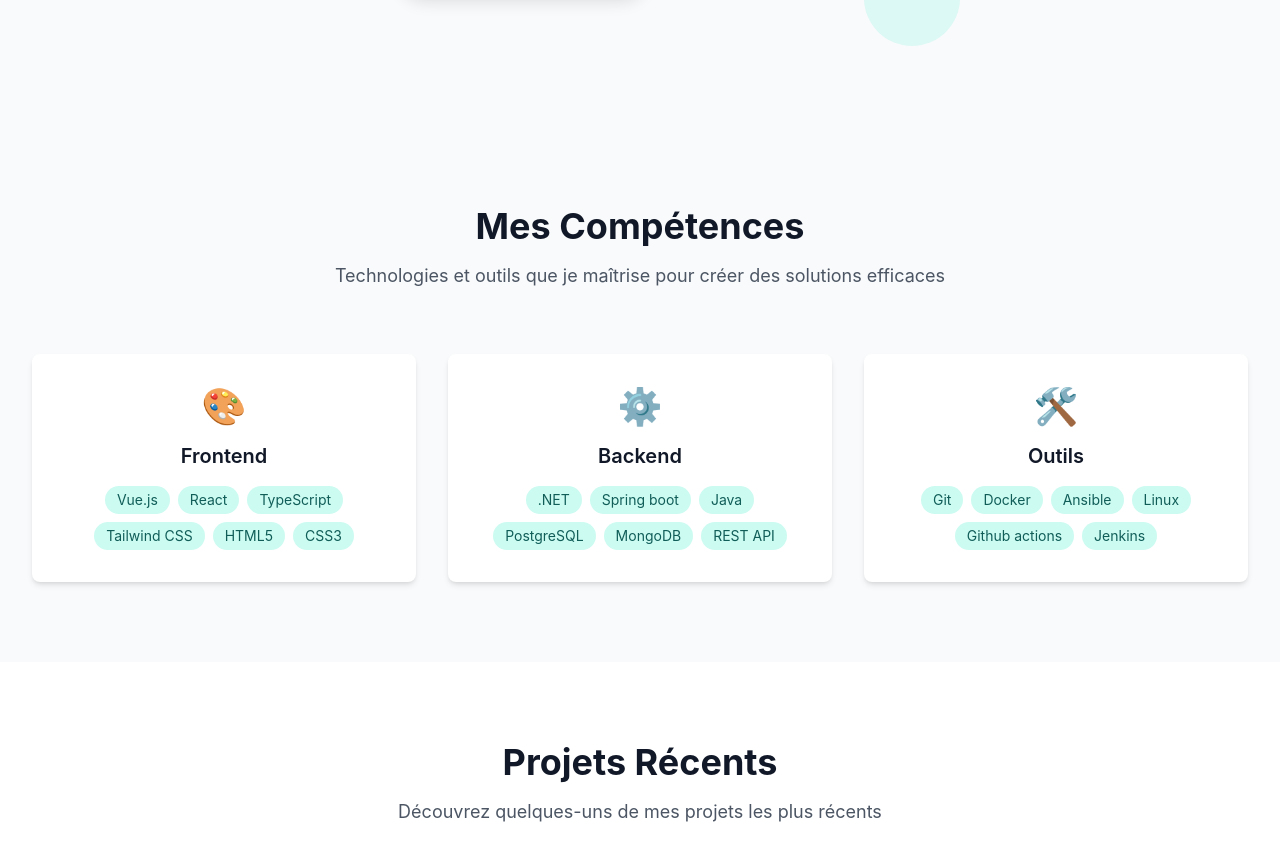
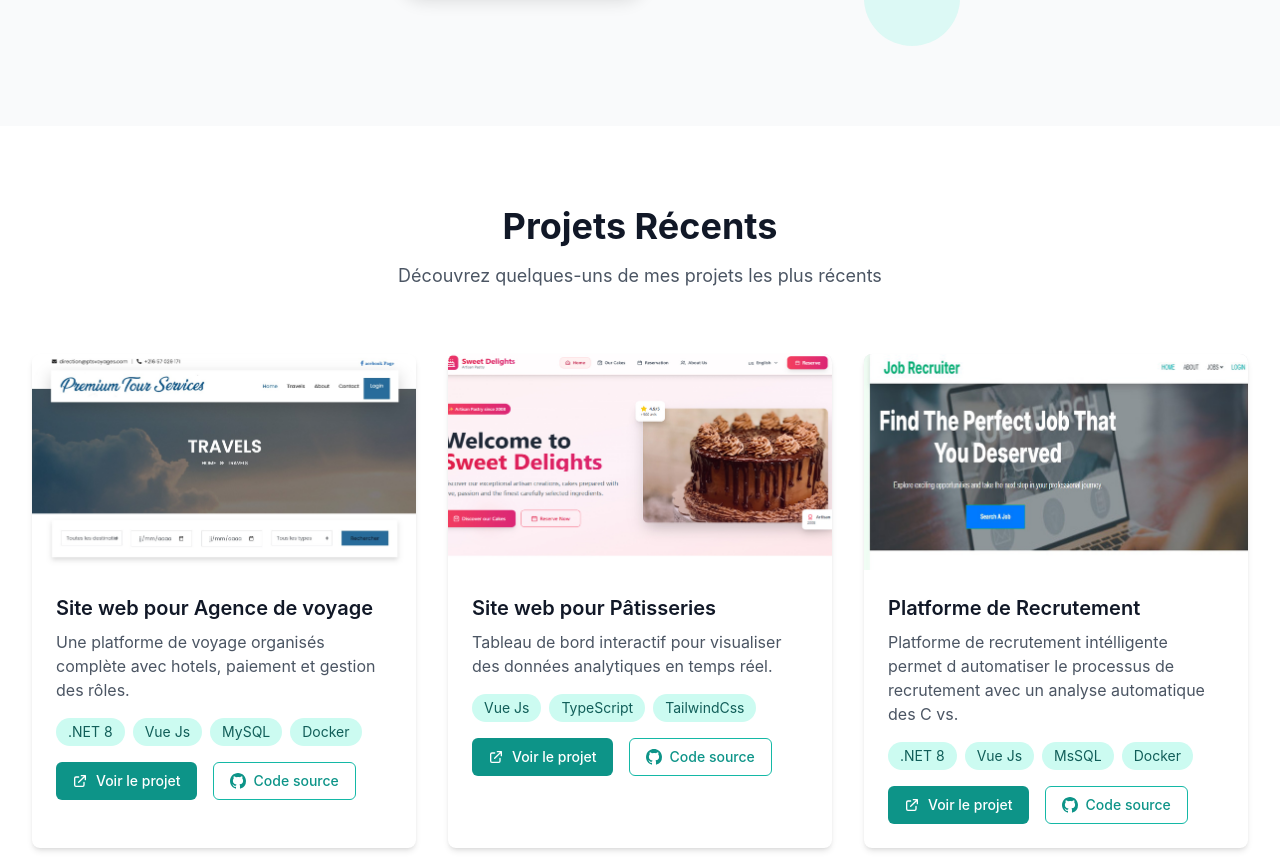
Before and after one commit to achraf-zarroug/portfolio-front, a Vue app: page / in a window 1280 px wide. Shown: the part 771-1630 px from the top of the page. Built offline with nearby package versions, Linux system fonts and the light colour scheme.

Commit message:
skills home page delete

```diff
--- a/src/views/HomeView.vue
+++ b/src/views/HomeView.vue
@@ -68,46 +68,6 @@
     </div>
   </section>
 
-   <!-- Skills Section -->
-<section class="py-20 bg-gray-50">
-  <div class="max-w-7xl mx-auto px-4 sm:px-6 lg:px-8">
-    <div class="text-center mb-16">
-      <h2 class="text-3xl md:text-4xl font-bold text-gray-900 mb-4">
-        Mes Compétences
-      </h2>
-      <p class="text-lg text-gray-600 max-w-2xl mx-auto">
-        Technologies et outils que je maîtrise pour créer des solutions efficaces
-      </p>
-    </div>
-
-    <div class="grid grid-cols-1 md:grid-cols-3 gap-8">
-      <div
-        v-for="category in skills"
-        :key="category.title"
-        class="text-center"
-      >
-        <div
-          class="bg-white p-8 rounded-lg shadow-md hover:shadow-lg transition-shadow duration-300"
-        >
-          <div class="text-4xl mb-4">{{ category.icon }}</div>
-          <h3 class="text-xl font-semibold text-gray-900 mb-4">
-            {{ category.title }}
-          </h3>
-          <div class="flex flex-wrap gap-2 justify-center">
-            <span
-              v-for="skill in category.skills"
-              :key="skill"
-              class="px-3 py-1 bg-teal-100 text-teal-800 text-sm rounded-full"
-            >
-              {{ skill }}
-            </span>
-          </div>
-        </div>
-      </div>
-    </div>
-  </div>
-</section>
-
     <!-- Recent Projects -->
     <section class="py-20">
       <div class="max-w-7xl mx-auto px-4 sm:px-6 lg:px-8">
@@ -152,11 +112,7 @@ import AppHeader from '../components/AppHeader.vue'
 import AppFooter from '../components/AppFooter.vue'
 import ProjectCard from '../components/ProjectCard.vue'
 
-interface SkillCategory {
-  title: string
-  icon: string
-  skills: string[]
-}
+
 
 interface Project {
   id: number
@@ -168,23 +124,7 @@ interface Project {
   githubUrl?: string
 }
 
-const skills = ref<SkillCategory[]>([
-  {
-    title: 'Frontend',
-    icon: '🎨',
-    skills: ['Vue.js', 'React', 'TypeScript', 'Tailwind CSS', 'HTML5', 'CSS3']
-  },
-  {
-    title: 'Backend',
-    icon: '⚙️',
-    skills: ['.NET', 'Spring boot', 'Java', 'PostgreSQL', 'MongoDB', 'REST API']
-  },
-  {
-    title: 'Outils',
-    icon: '🛠️',
-    skills: ['Git', 'Docker', 'Ansible', 'Linux', 'Github actions', 'Jenkins']
-  }
-])
+
 
 const featuredProjects = ref<Project[]>([
   {
```
